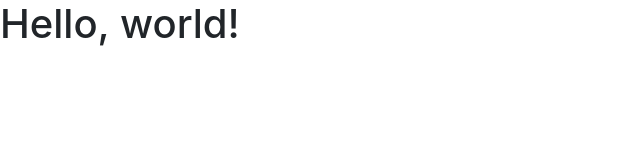
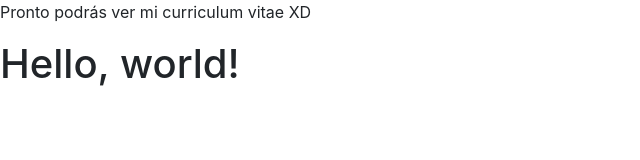
Before and after one commit to johnny3young/Hoja-de-Vida, a plain HTML site: page docs/index.html in a window 1280 px wide. Shown: the whole page, without its empty margins (0-640 px from the left). Drawn offline with nearby package versions, Linux system fonts and the light colour scheme.

Commit message:
Agregando un mensaje de bienvenida a la zona del CV

```diff
--- a/docs/index.html
+++ b/docs/index.html
@@ -8,7 +8,8 @@
     <!-- Bootstrap CSS -->
     <link rel="stylesheet" href="https://stackpath.bootstrapcdn.com/bootstrap/4.3.1/css/bootstrap.min.css" integrity="sha384-ggOyR0iXCbMQv3Xipma34MD+dH/1fQ784/j6cY/iJTQUOhcWr7x9JvoRxT2MZw1T" crossorigin="anonymous">
 
-    <title>Hello, world!</title>
+    <title>Hola, bienvenido a mi curricul vitae</title>
+    <p>Pronto podrás ver mi curriculum vitae XD</p>
   </head>
   <body>
     <h1>Hello, world!</h1>
```
